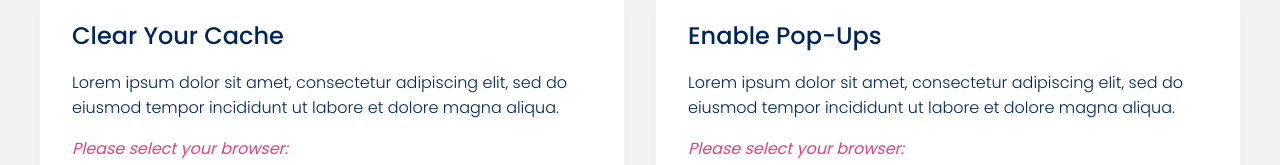
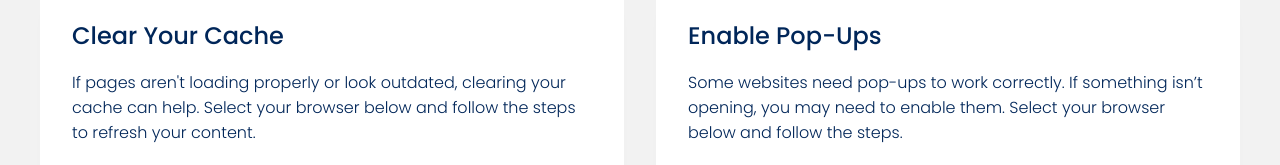
Before and after one commit to Scentia-AIM/achw-browser-support-guide, a React (Vite) app: page /achw-browser-support-guide/ in a window 1280 px wide. Shown: the part 493-658 px from the top of the page. Built offline with nearby package versions, Linux system fonts and the light colour scheme.

Commit message:
Homepage card wording updated

```diff
--- a/src/App.jsx
+++ b/src/App.jsx
@@ -25,13 +25,13 @@ export default function App() {
             <div className="container col-2" style={{ marginTop: "2rem" }}>
               <CardOption
                 title="Clear your cache"
-                description="Lorem ipsum dolor sit amet, consectetur adipiscing elit, sed do eiusmod tempor incididunt ut labore et dolore magna aliqua."
+                description="If pages aren't loading properly or look outdated, clearing your cache can help. Select your browser below and follow the steps to refresh your content."
                 category="cache"
                 browsers={Object.keys(guides.cache)}
               />
               <CardOption
                 title="Enable Pop-ups"
-                description="Lorem ipsum dolor sit amet, consectetur adipiscing elit, sed do eiusmod tempor incididunt ut labore et dolore magna aliqua."
+                description="Some websites need pop-ups to work correctly. If something isn’t opening, you may need to enable them. Select your browser below and follow the steps."
                 category="popup"
                 browsers={Object.keys(guides.popup)}
               />
--- a/src/components/CardOption.jsx
+++ b/src/components/CardOption.jsx
@@ -13,7 +13,7 @@ export default function CardOption({ title, description, category, browsers }) {
         <ul>
           {browsers.map((browser, index) => {
             const displayName =
-              browser.charAt(0).toUpperCase() + browser.slice(1); // Chrome instead of chrome
+              browser.charAt(0).toUpperCase() + browser.slice(1);
             return (
               <li key={index}>
                 <Link to={`/${category}/${browser}`}>
```
